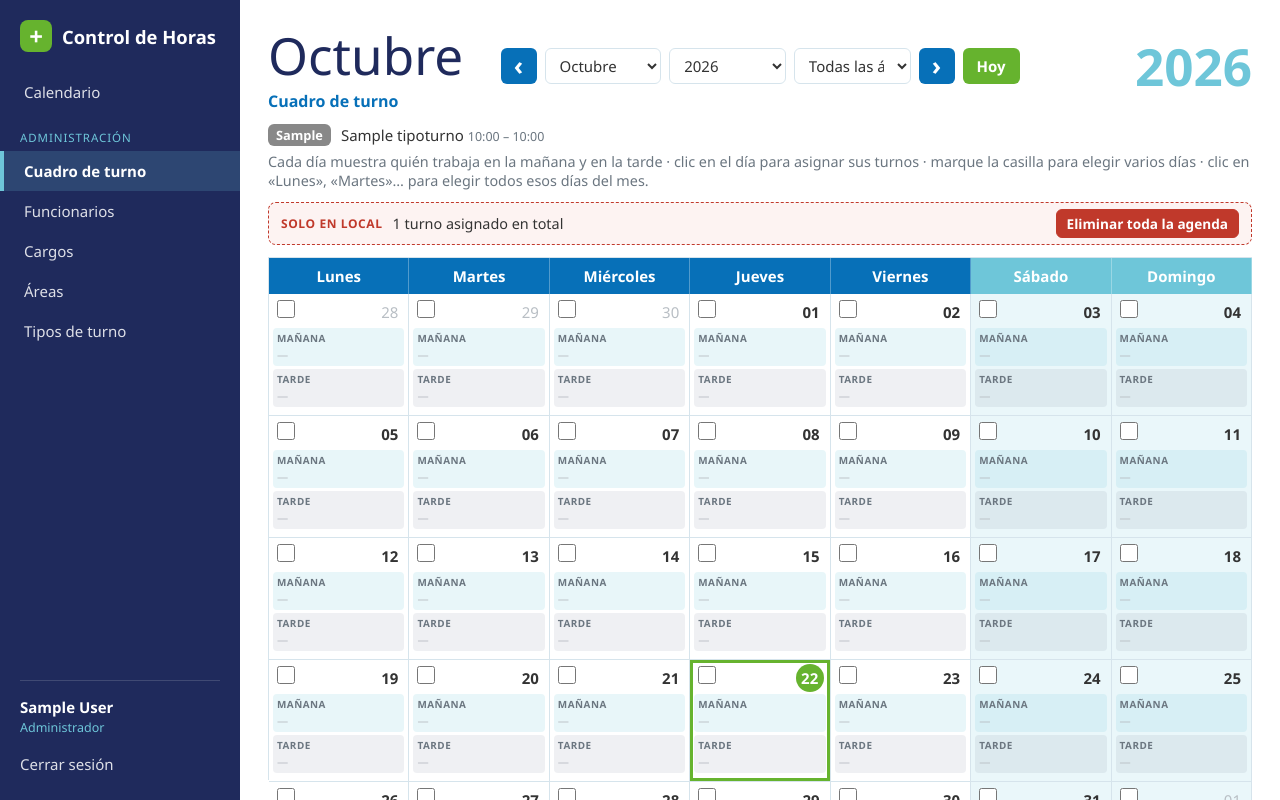
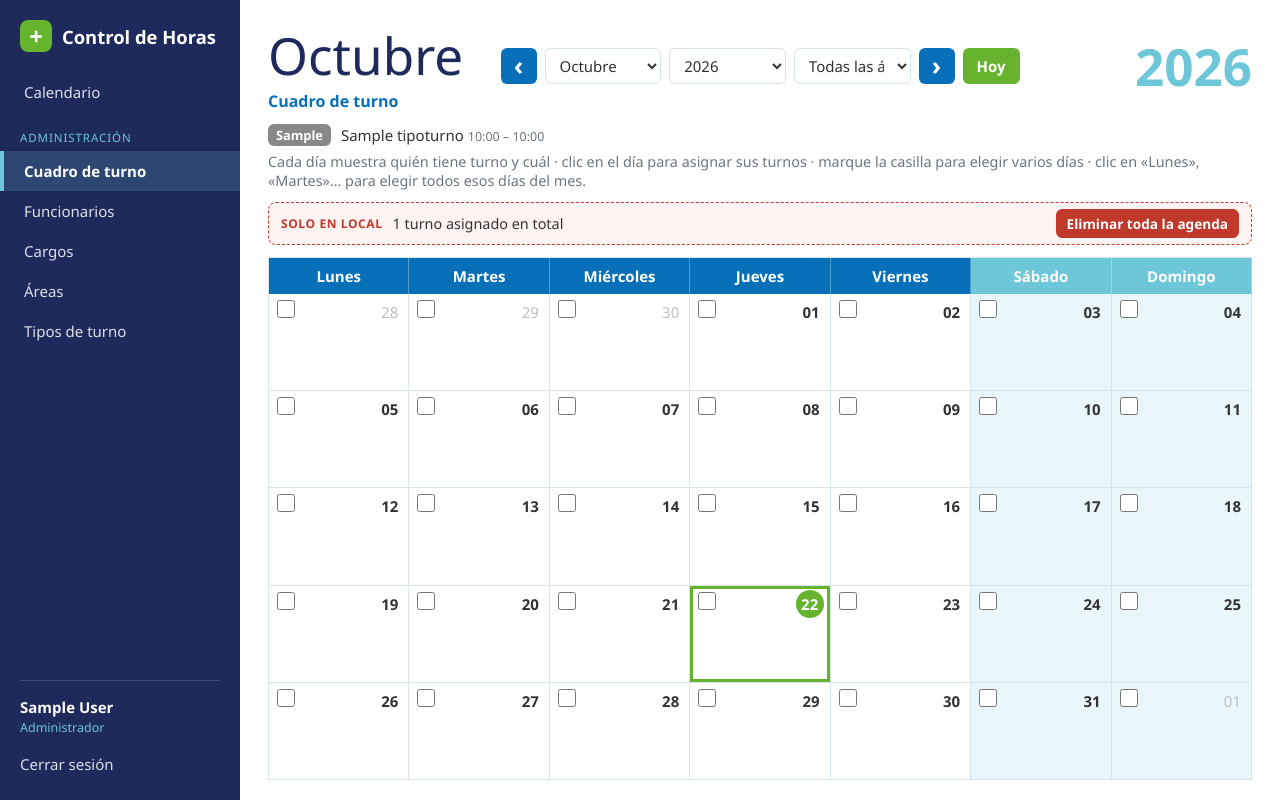
Before and after one commit to edwcaso77/Control-de-Horas, a Django app: page /cuadro-de-turno/ in a window 1280 px wide. Run offline with Django 5.2, Linux system fonts and the light colour scheme; a user stored in the database is signed in; tables that the repository leaves empty hold one stand-in row (values such as "Sample post").

Commit message:
Quitar la división mañana/tarde: cada turno ya tiene su horario
- Cuadro de turno, lista flotante del calendario y consulta del día
  muestran una sola lista, ordenada por tipo de turno (hora de inicio)
  y luego por apellido.
- Se elimina la clasificación por franja (TipoTurno.franja y
  turnos/franjas.py); la agrupación por día queda en turnos/agrupar.py.

Co-Authored-By: Claude Opus 5.5 <noreply@anthropic.com>

```diff
--- a/calendario/static/calendario/calendario.css
+++ b/calendario/static/calendario/calendario.css
@@ -209,27 +209,8 @@
 
 .lista-fecha { color: var(--azul-marino); font-size: .85rem; }
 
-.lista-franja {
-    display: flex;
-    flex-direction: column;
-    gap: 3px;
-    padding: 6px 8px;
-    border-radius: 6px;
-}
-
-.lista-manana { background: rgba(110, 198, 217, .16); }
-.lista-tarde { background: rgba(31, 42, 92, .07); }
-.lista-otros { background: #F2F2F2; }
-
-.lista-titulo {
-    font-size: .65rem;
-    font-weight: 700;
-    letter-spacing: .05em;
-    text-transform: uppercase;
-    color: var(--texto-suave);
-}
-
 .lista-persona { display: flex; align-items: center; gap: 6px; font-size: .82rem; }
+.lista-persona small { margin-left: auto; padding-left: 8px; color: var(--texto-suave); white-space: nowrap; }
 .lista-vacia { color: var(--texto-suave); font-size: .82rem; }
 
 .lista-flotante .chip {
--- /dev/null
+++ b/turnos/agrupar.py
@@ -0,0 +1,18 @@
+from collections import defaultdict
+
+from .models import TipoTurno
+
+
+def turnos_por_dia(asignaciones):
+    """Agrupa turnos asignados por fecha: {fecha: [turnos…]}.
+
+    En cada día quedan en el orden de los tipos de turno (por hora de inicio) y luego por apellido.
+    Las asignaciones deben venir con select_related('funcionario', 'tipo_turno').
+    """
+    orden_tipos = {pk: i for i, pk in enumerate(TipoTurno.objects.values_list('pk', flat=True))}
+    por_fecha = defaultdict(list)
+    for asignacion in asignaciones:
+        por_fecha[asignacion.fecha].append(asignacion)
+    for lista in por_fecha.values():
+        lista.sort(key=lambda a: (orden_tipos[a.tipo_turno_id], a.funcionario.apellidos, a.funcionario.nombres))
+    return por_fecha
--- a/turnos/franjas.py
+++ /dev/null
@@ -1,19 +0,0 @@
-from collections import defaultdict
-
-from .models import TipoTurno
-
-
-def agrupar_por_franja(asignaciones):
-    """Agrupa turnos asignados por fecha y franja: {fecha: {'manana': [...], 'tarde': [...], 'otros': [...]}}.
-
-    Dentro de cada franja quedan en el orden de los tipos de turno y luego por apellido.
-    Las asignaciones deben venir con select_related('funcionario', 'tipo_turno').
-    """
-    orden_tipos = {pk: i for i, pk in enumerate(TipoTurno.objects.values_list('pk', flat=True))}
-    por_fecha = defaultdict(lambda: {'manana': [], 'tarde': [], 'otros': []})
-    for asignacion in asignaciones:
-        por_fecha[asignacion.fecha][asignacion.tipo_turno.franja].append(asignacion)
-    for franjas in por_fecha.values():
-        for lista in franjas.values():
-            lista.sort(key=lambda a: (orden_tipos[a.tipo_turno_id], a.funcionario.apellidos, a.funcionario.nombres))
-    return por_fecha
--- a/turnos/models.py
+++ b/turnos/models.py
@@ -7,10 +7,6 @@ from django.db import models
 from django.db.models import F
 
 from funcionarios.models import Funcionario
-
-
-# Los turnos que empiezan antes de esta hora se muestran en la franja de la mañana; los demás, en la tarde.
-MEDIODIA = datetime.time(12, 0)
 
 
 class TipoTurno(models.Model):
@@ -43,13 +39,6 @@ class TipoTurno(models.Model):
         if self.hora_inicio is None:
             return 'Sin horario'
         return f'{self.hora_inicio:%H:%M} – {self.hora_fin:%H:%M}'
-
-    @property
-    def franja(self):
-        """'manana', 'tarde' u 'otros' (turnos sin horario), según la hora de inicio."""
-        if self.hora_inicio is None:
-            return 'otros'
-        return 'manana' if self.hora_inicio < MEDIODIA else 'tarde'
 
     @property
     def duracion_horas(self):
--- a/turnos/static/turnos/turnos.css
+++ b/turnos/static/turnos/turnos.css
@@ -194,34 +194,14 @@
 .boton-borrar { margin-left: auto; border-color: var(--rojo); background: var(--rojo); color: #fff; }
 .boton-borrar:disabled { opacity: .5; cursor: not-allowed; }
 
-/* Cada día dividido en franjas de mañana y tarde, con los nombres de quienes tienen turno */
-.franjas {
+/* Cada día muestra la lista de quienes tienen turno, con el color y la abreviatura del turno */
+.personas-dia {
     position: relative;
     display: flex;
     flex-direction: column;
-    gap: 3px;
-    margin: 26px -6px 0;
+    gap: 2px;
+    margin: 26px -4px 0;
     pointer-events: none;
-}
-
-.franja {
-    display: flex;
-    flex-direction: column;
-    gap: 2px;
-    padding: 3px 4px 4px;
-    border-radius: 4px;
-}
-
-.franja-manana { background: rgba(110, 198, 217, .16); }
-.franja-tarde { background: rgba(31, 42, 92, .07); }
-.franja-otros { background: #F2F2F2; }
-
-.franja-titulo {
-    font-size: .62rem;
-    font-weight: 700;
-    letter-spacing: .05em;
-    text-transform: uppercase;
-    color: var(--texto-suave);
 }
 
 .persona {
@@ -236,29 +216,6 @@
 }
 
 .persona b { margin-right: 2px; }
-.franja-vacia { font-size: .7rem; color: #B8BEC4; }
 
 /* Consulta de un día (menú Calendario) */
-.franjas-dia { display: flex; flex-direction: column; gap: 16px; }
-
-.franja-dia {
-    padding: 12px 16px 14px;
-    border-radius: 8px;
-}
-
-.franja-dia h2 {
-    display: flex;
-    align-items: center;
-    gap: 8px;
-    margin: 0 0 10px;
-    font-size: 1.15rem;
-    color: var(--azul-marino);
-}
-
-.franja-cantidad {
-    padding: 1px 9px;
-    border-radius: 999px;
-    background: var(--azul-marino);
-    color: #fff;
-    font-size: .8rem;
-}
+.cantidad-dia { margin: 0 0 10px; color: var(--azul-marino); }
--- a/turnos/templates/turnos/_franja.html
+++ /dev/null
@@ -1,11 +0,0 @@
-<div class="franja franja-{{ clase }}">
-    <span class="franja-titulo">{{ titulo }}{% if asignaciones %} · {{ asignaciones|length }}{% endif %}</span>
-    {% for a in asignaciones %}
-        <span class="persona" style="background: {{ a.tipo_turno.color }}; color: {{ a.tipo_turno.color_texto }}"
-              title="{{ a.funcionario.nombre_completo }} · {{ a.tipo_turno.nombre }} {{ a.tipo_turno.horario }}">
-            <b>{{ a.tipo_turno.abreviatura }}</b> {{ a.funcionario.nombre_corto }}
-        </span>
-    {% empty %}
-        <span class="franja-vacia">—</span>
-    {% endfor %}
-</div>
--- a/turnos/templates/turnos/cuadro.html
+++ b/turnos/templates/turnos/cuadro.html
@@ -26,7 +26,7 @@
                 Primero cree los turnos en <a href="{% url 'turnos:tipos' %}">Tipos de turno</a>.
             </span>
         {% endfor %}
-        <span class="leyenda-ayuda">Cada día muestra quién trabaja en la mañana y en la tarde · clic en el día para asignar sus turnos · marque la casilla para elegir varios días · clic en «Lunes», «Martes»… para elegir todos esos días del mes.</span>
+        <span class="leyenda-ayuda">Cada día muestra quién tiene turno y cuál · clic en el día para asignar sus turnos · marque la casilla para elegir varios días · clic en «Lunes», «Martes»… para elegir todos esos días del mes.</span>
     </div>
 
     {% if modo_local %}
@@ -50,12 +50,13 @@
     </label>
     <a class="dia-enlace" href="{% url 'turnos:dia' dia.fecha.year dia.fecha.month dia.fecha.day %}{% if area %}?area={{ area.pk }}{% endif %}"
        aria-label="Asignar turnos del {{ dia.fecha|date:'j \d\e F' }}"></a>
-    <div class="franjas">
-        {% include 'turnos/_franja.html' with titulo='Mañana' clase='manana' asignaciones=dia.franjas.manana %}
-        {% include 'turnos/_franja.html' with titulo='Tarde' clase='tarde' asignaciones=dia.franjas.tarde %}
-        {% if dia.franjas.otros %}
-            {% include 'turnos/_franja.html' with titulo='Otros' clase='otros' asignaciones=dia.franjas.otros %}
-        {% endif %}
+    <div class="personas-dia">
+        {% for a in dia.turnos %}
+            <span class="persona" style="background: {{ a.tipo_turno.color }}; color: {{ a.tipo_turno.color_texto }}"
+                  title="{{ a.funcionario.nombre_completo }} · {{ a.tipo_turno.nombre }} {{ a.tipo_turno.horario }}">
+                <b>{{ a.tipo_turno.abreviatura }}</b> {{ a.funcionario.nombre_corto }}
+            </span>
+        {% endfor %}
     </div>
 {% endblock %}
 
--- a/turnos/views.py
+++ b/turnos/views.py
@@ -16,7 +16,7 @@ from funcionarios.models import Area, Cargo, Funcionario
 from funcionarios.permisos import administrador_requerido
 
 from .forms import TipoTurnoForm
-from .franjas import agrupar_por_franja
+from .agrupar import turnos_por_dia
 from .models import AsignacionTurno, TipoTurno
 
 
@@ -41,7 +41,7 @@ def _funcionarios_activos(area, cargo=None):
 
 @administrador_requerido
 def cuadro(request):
-    """Calendario del mes en modo edición: cada día muestra, en las franjas de mañana y tarde, quién tiene turno."""
+    """Calendario del mes en modo edición: cada día muestra quién tiene turno y cuál."""
     contexto = contexto_mes(request)
     area = _area_elegida(request.GET)
 
@@ -52,9 +52,9 @@ def cuadro(request):
         .filter(**({'funcionario__area': area} if area else {}))
         .select_related('funcionario', 'tipo_turno')
     )
-    por_dia = agrupar_por_franja(asignaciones)
+    por_dia = turnos_por_dia(asignaciones)
     for dia in dias:
-        dia['franjas'] = por_dia[dia['fecha']]
+        dia['turnos'] = por_dia[dia['fecha']]
 
     contexto.update({
         'areas': Area.objects.filter(activo=True),
```
Also changed, not shown: calendario/templates/calendario/dia.html (+5 -17 lines), calendario/templates/calendario/mes.html (+10 -20 lines), calendario/tests.py (+8 -10 lines), calendario/views.py (+6 -18 lines), turnos/tests.py (+6 -19 lines).
